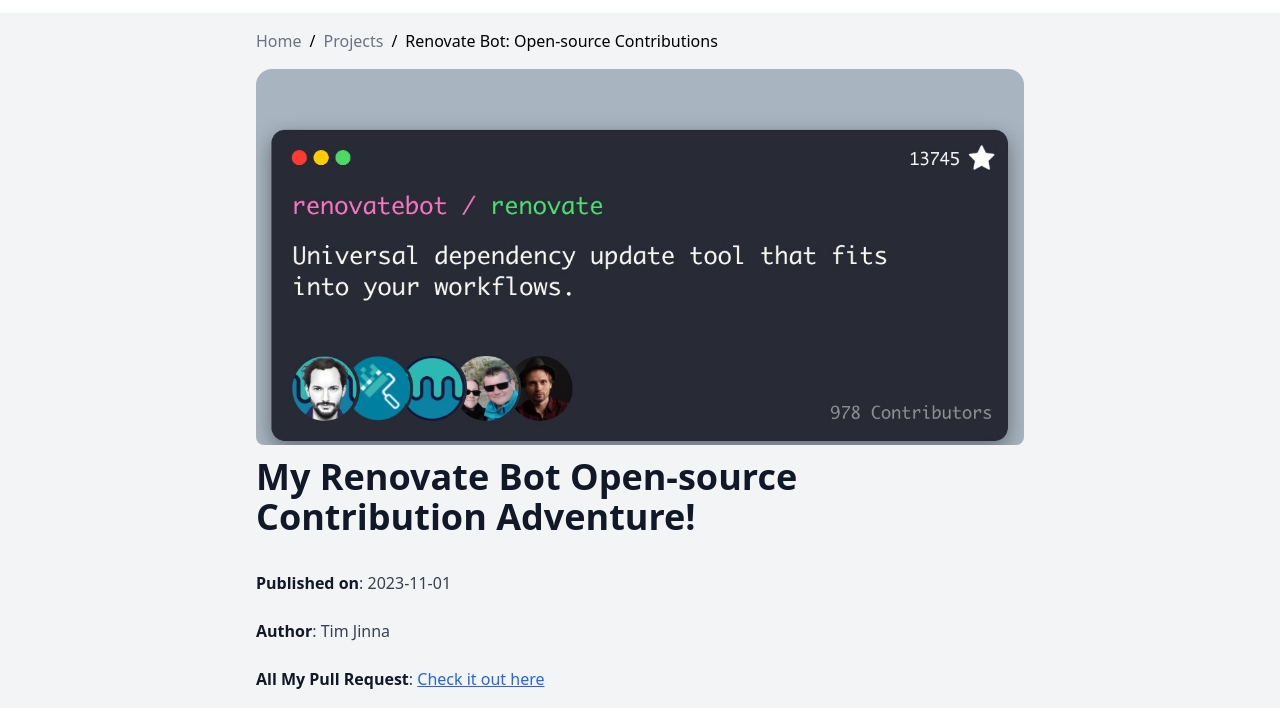
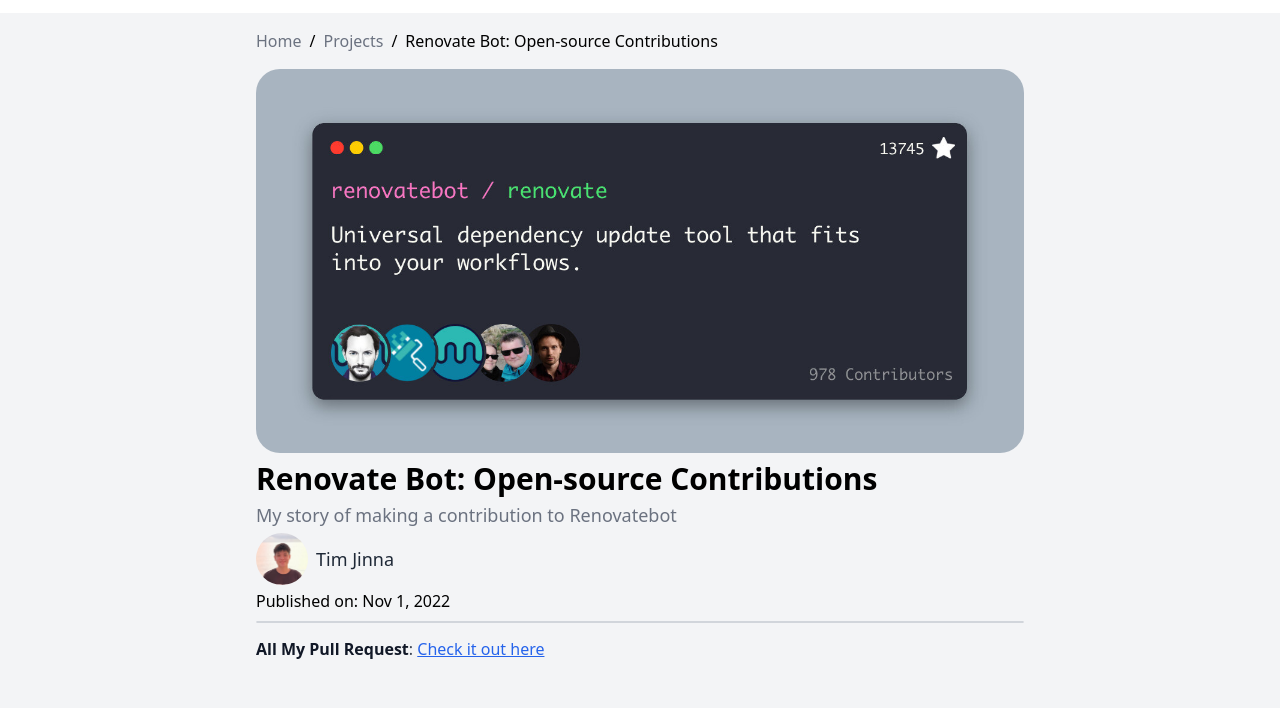
Before and after one commit to cjtim/cjtim.github.io, an Astro site: page /projects/2-renovatebot in a window 1280 px wide. Shown: the part 51-759 px from the top of the page. Built offline with nearby package versions, Linux system fonts and the light colour scheme; Astro itself is replaced by a stand-in of ours.

Commit message:
add author name and publish date

```diff
--- /dev/null
+++ b/src/components/Author.astro
@@ -0,0 +1,28 @@
+---
+import { Image } from "astro:assets"
+
+const author = {
+  name: "Tim Jinna",
+  image: "/profile.jpeg",
+}
+---
+
+<div class="flex items-center gap-2">
+  {
+    author.image && (
+      <Image
+        src={author.image}
+        alt="Author Photo"
+        width={52}
+        height={52}
+        loading="eager"
+        class="rounded-full"
+      />
+    )
+  }
+  <p
+    class="text-lg font-medium text-gray-800 dark:text-gray-300"
+  >
+    {author.name}
+  </p>
+</div>
--- a/src/content/projects/2-renovatebot.md
+++ b/src/content/projects/2-renovatebot.md
@@ -15,13 +15,6 @@
   ]
 ---
 
-# My Renovate Bot Open-source Contribution Adventure!
-
-<!-- ![Pic](https://docs.astro.build/assets/full-logo-light.png) -->
-
-**Published on**: 2023-11-01
-
-**Author**: Tim Jinna
 
 **All My Pull Request**: [Check it out here](https://github.com/renovatebot/renovate/pulls?q=is%3Apr+author%3Acjtim+)
 
--- a/src/content/projects/4-portfolio-tracking.md
+++ b/src/content/projects/4-portfolio-tracking.md
@@ -15,11 +15,6 @@
   ]
 ---
 
-# Crypto Portfolio Tracking and Notification
-
-**Published on**: 2023-11-03
-
-**Author**: Tim Jinna
 
 ## Introduction
 
@@ -36,7 +31,7 @@
 3. **Binance API** - Used to fetch cryptocurrency prices.
 4. **Golang** - [GitHub Repository](https://github.com/cjtim/cjtim-backend-go)
 5. **MongoDB** - Utilized for mapping LINE user IDs and storing Binance API keys.
-6. **Python and Pandas** - Responsible for creating Excel pictures and streaming binary data to the LINE Notify API.
+6. **Python and Pandas** - Responsible for creating Excel pictures and streaming binary data to the LINE Notify API. https://github.com/cjtim/line-notify-binance-asset
 7. **LINE Notify** - The notification API.
 8. **Kubernetes** - The deployment platform.
 9. **GitLab CI** - Used for containerization, pushing to container registry, and deployment to Kubernetes.
--- a/src/content/projects/5-urlshortener.md
+++ b/src/content/projects/5-urlshortener.md
@@ -8,12 +8,6 @@
     alt: 'A picture of file sent to chatbot'
 tags: ["urlshorten", "s3", "learning in public"]
 ---
-
-# File Hosting and URL Shortener via LINE Chatbot
-
-**Published on**: 2023-11-03
-
-**Author**: Tim Jinna
 
 ## TL;DR
 Picture this: You're in a university classroom, preparing for a presentation, and you need to access a PowerPoint file. The traditional process involves logging into Google Drive (entering your email, password, and 2FA), downloading the file, and finally opening it. What if I told you there's a simpler way?
--- a/src/pages/projects/[...slug].astro
+++ b/src/pages/projects/[...slug].astro
@@ -3,6 +3,8 @@
 import Layout from "@layouts/Layout.astro"
 import ButtonCenter from "src/components/ButtonCenter.astro"
 import Breadcrumb from "src/components/Breadcrumb.astro"
+import { getFormattedDate } from "@utils/date"
+import Author from "src/components/Author.astro"
 
 export async function getStaticPaths() {
   const blogEntries =
@@ -26,7 +28,7 @@
     class="w-full bg-gray-100 text-black"
   >
     <div
-      class="relative z-0 mx-auto aspect-video max-w-screen-md overflow-hidden lg:rounded-lg"
+      class="container mx-auto flex max-w-screen-md flex-col overflow-hidden"
     >
       <div class="py-4">
         <Breadcrumb
@@ -46,20 +48,48 @@
           ]}
         />
       </div>
-      {
-        entry.data.image?.url && (
-          <img
-            src={entry.data.image?.url}
-            alt="Thumbnail"
-            loading={"lazy"}
-            class="h-full w-full rounded-2xl object-cover"
-          />
-        )
-      }
+      <div
+        class="flex h-full w-full justify-center"
+      >
+        <img
+          src={entry.data.image?.url}
+          alt="Thumbnail"
+          loading="lazy"
+          class="h-full max-w-screen-md rounded-3xl object-cover"
+        />
+      </div>
     </div>
+
     <article
       class="mx-auto max-w-screen-md"
     >
+      <div
+        class="flex w-full flex-col gap-1 py-2 md:w-auto"
+      >
+        <h1 class="text-3xl font-bold">
+          {entry.data.title}
+        </h1>
+        <h2
+          class="text-lg font-medium text-gray-500"
+        >
+          {entry.data.description}
+        </h2>
+        <Author />
+
+        <a
+          >Published on: {
+            getFormattedDate(
+              entry.data.pubDate,
+            )
+          }
+        </a>
+      </div>
+
+      <div
+        class="h-px w-full overflow-visible rounded-full border border-gray-300"
+      >
+      </div>
+
       <div
         class="prose prose-base mx-auto my-3
         max-w-screen-md dark:prose-invert prose-a:text-blue-600"
--- /dev/null
+++ b/src/utils/date.ts
@@ -0,0 +1,8 @@
+export const getFormattedDate = (date: Date) =>
+    date
+        ? new Date(date).toLocaleDateString("en-us", {
+            year: "numeric",
+            month: "short",
+            day: "numeric",
+        })
+        : "";
```
